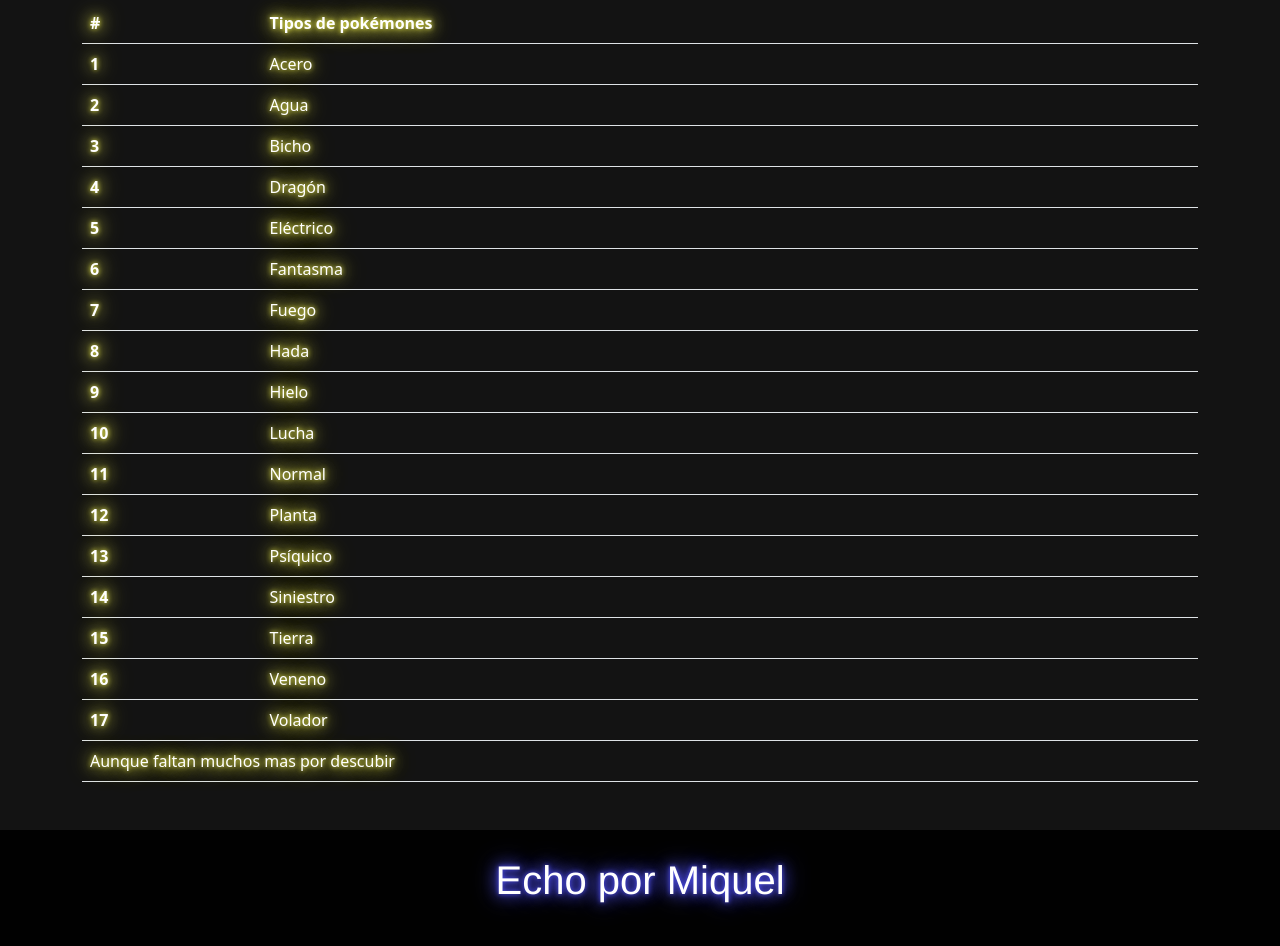
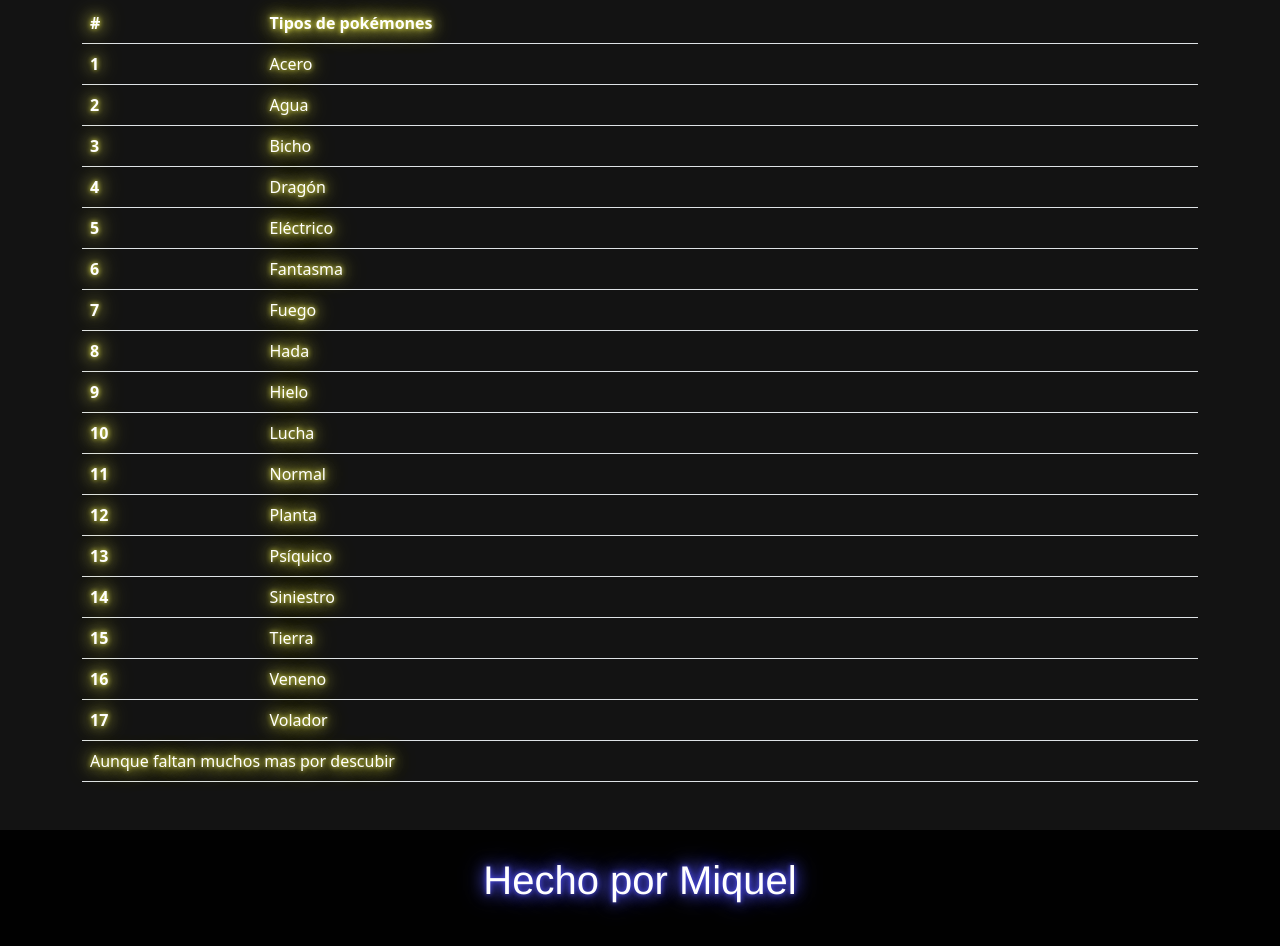
Before and after one commit to m1qu3l/pokemon, a plain HTML site: page index.html in a window 1280 px wide. Shown: the part 689-1635 px from the top of the page. Drawn offline with nearby package versions, Linux system fonts and the light colour scheme; no server answers.

Commit message:
Update index.html

```diff
--- a/index.html
+++ b/index.html
@@ -306,7 +306,7 @@
 
     <footer>
         <p>
-            Echo por Miquel
+            Hecho por Miquel
         </p>
     </footer>
 
```
